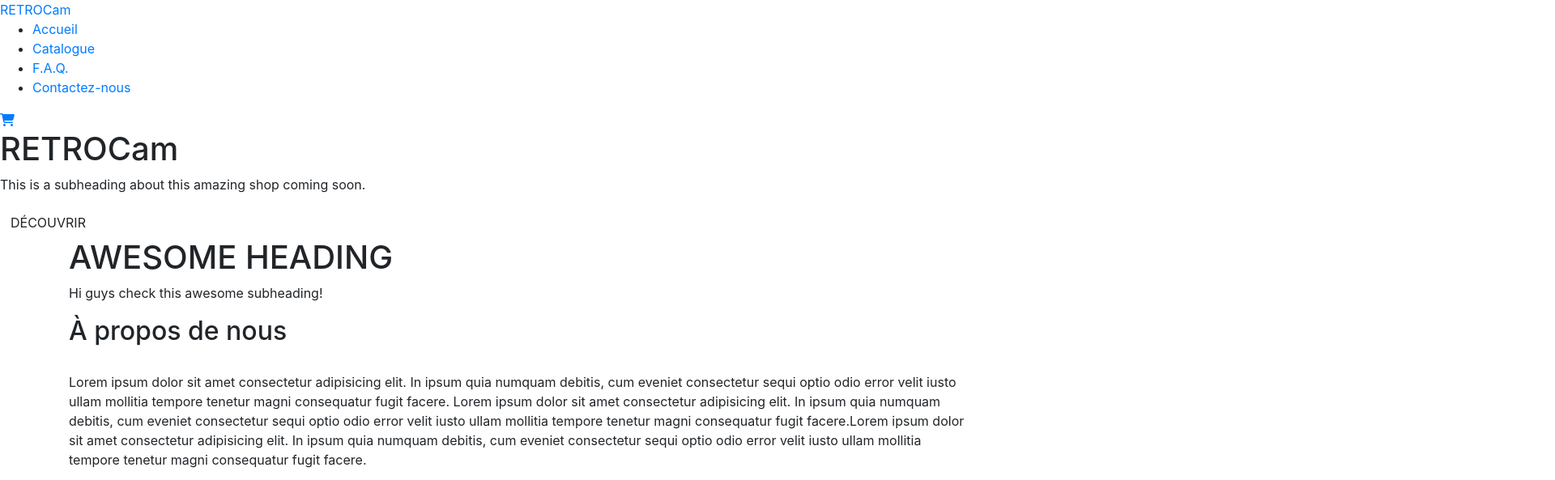
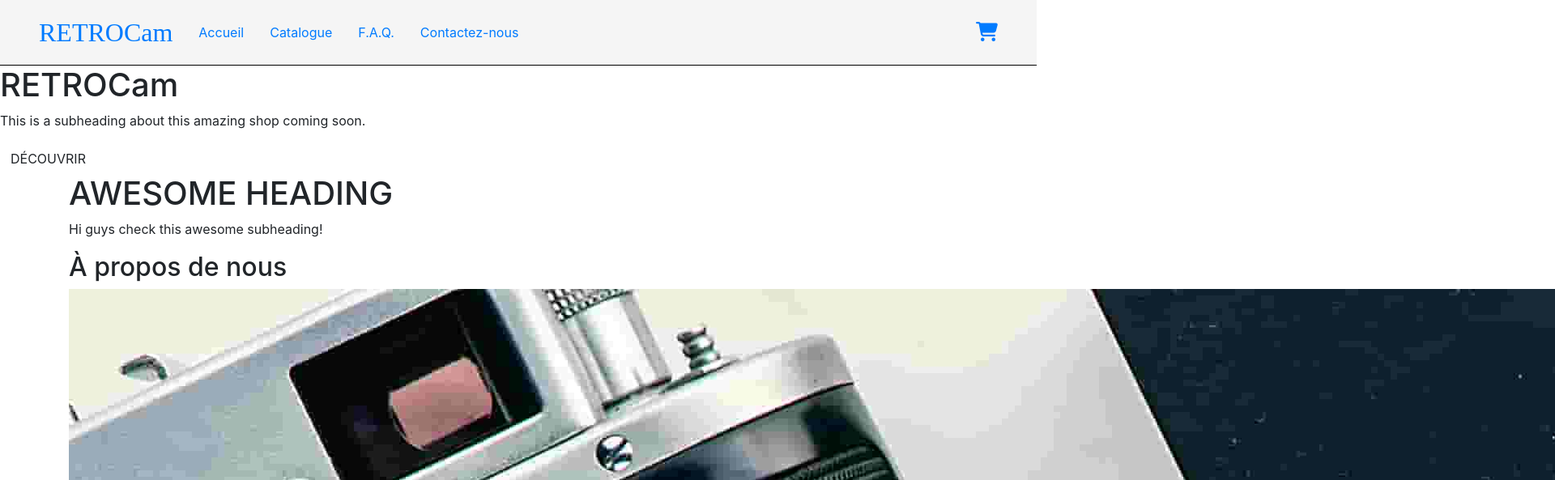
Before and after one commit to a-sowa/OCR-P5, a plain HTML site: page index.html in a window 1280 px wide. Shown: the top 593 px of the page at 81% size, 1920 px wide, since content can reach past the window. Drawn offline with nearby package versions, Linux system fonts and the light colour scheme; files whose address does not match are found by name.

Commit message:
Add style for header

```diff
--- a/index.html
+++ b/index.html
@@ -15,18 +15,18 @@
     </head>
 
     <body>
-        <header>
-            <div class="header-brand">
+        <header class="d-flex flex-row justify-content-between align-items-center px-3 py-2 px-md-4 px-lg-5 py-sm-3">
+            <div class="header-brand d-flex flex-row align-items-center">
                 <a href="index.html" class="header-brand__logo">
                     RETROCam
                 </a>
 
-                <nav class="nav-menu">
-                    <ul>
-                        <li class="nav-menu__item"><a href="#">Accueil</a></li>
-                        <li class="nav-menu__item"><a href="#">Catalogue</a></li>
-                        <li class="nav-menu__item"><a href="#">F.A.Q.</a></li>
-                        <li class="nav-menu__item"><a href="#">Contactez-nous</a></li>
+                <nav class="nav-menu d-none d-lg-flex pl-3">
+                    <ul class="d-flex flex-row">
+                        <li class="nav-menu__item nav-link"><a href="#">Accueil</a></li>
+                        <li class="nav-menu__item nav-link"><a href="#">Catalogue</a></li>
+                        <li class="nav-menu__item nav-link"><a href="#">F.A.Q.</a></li>
+                        <li class="nav-menu__item nav-link"><a href="#">Contactez-nous</a></li>
                     </ul>
                 </nav>
             </div>
@@ -63,7 +63,7 @@
 
 
                     <div class="about-us-content">
-                        <img class="about-us-content__picture"  src=""  alt=""/>
+                        <img class="about-us-content__picture"  src="/img/cameras-min.jpg"  alt=""/>
 
                         <p class="about-us-content__text">Lorem ipsum dolor sit amet consectetur adipisicing elit.
                             In ipsum quia numquam debitis, cum eveniet consectetur sequi
--- a/scss/main.scss
+++ b/scss/main.scss
@@ -0,0 +1,18 @@
+header {
+    background-color: rgba(245, 245, 245, 1);
+    border-bottom: 1px solid #000;
+    .header-brand__logo {
+        font-family: 'Old Standard TT', serif;
+        font-size: 2rem;
+    }
+
+    ul {
+        list-style: none;
+        padding-left: 0 !important;
+        margin-bottom: 0 !important;
+    }
+
+    .header__cart-icon {
+        font-size: 1.5rem;
+    }
+}
```
Also changed, not shown: css/main.css, 1 other file.
